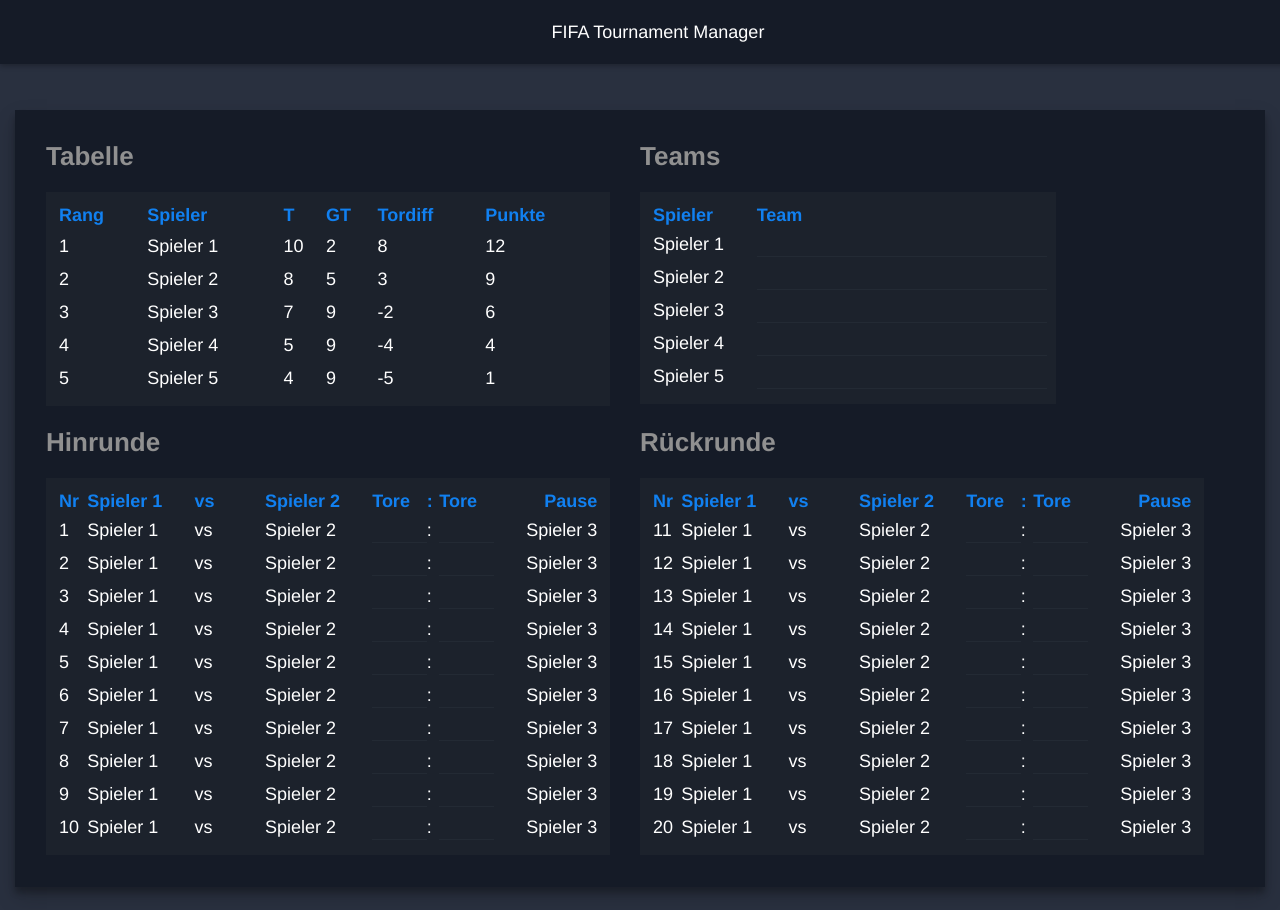
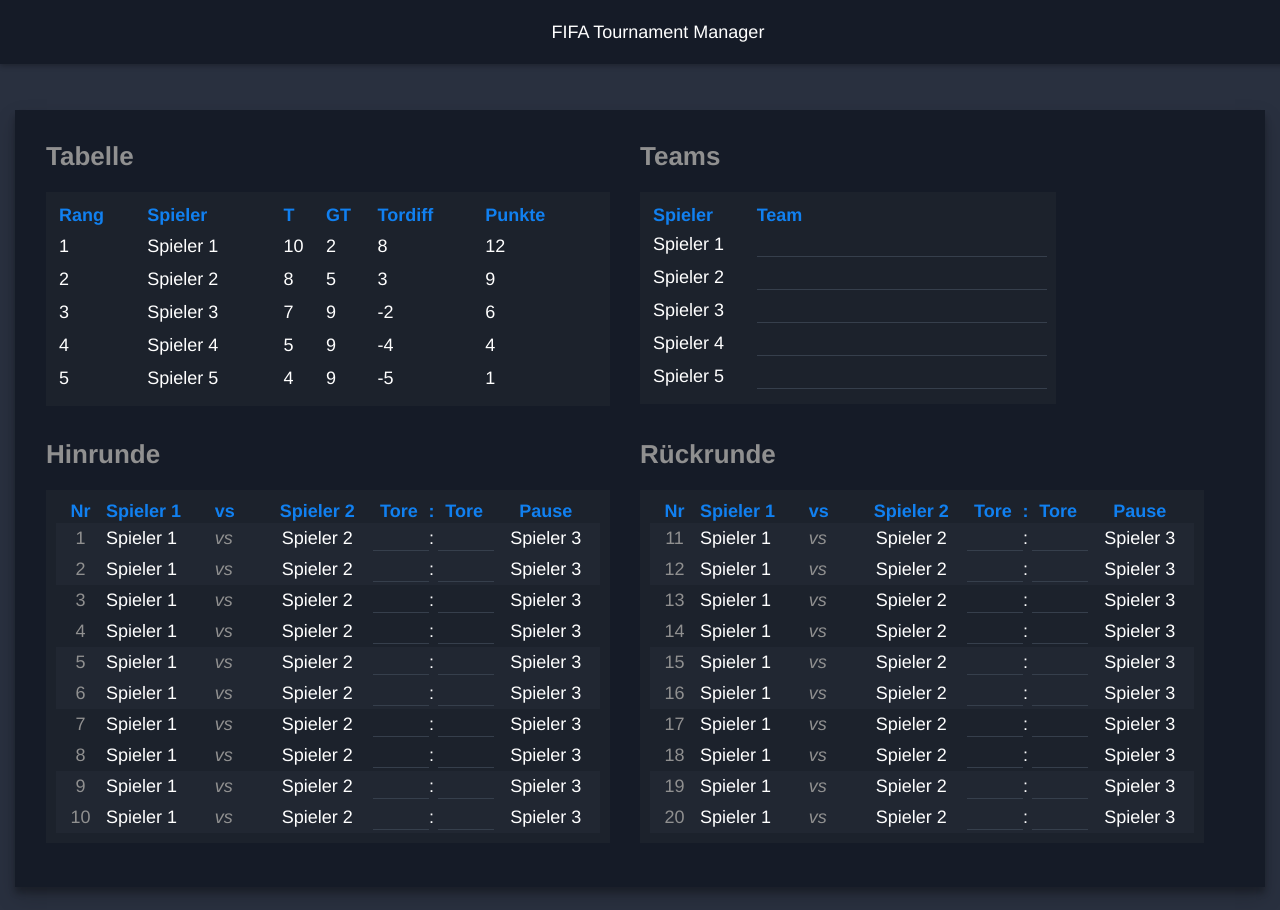
Before and after one commit to beNorthman/FifaTournamentManager, an Angular app: page / in a window 1280 px wide. Built offline with nearby package versions, Linux system fonts and the light colour scheme.

Commit message:
further formatting/styling or the roster tables

```diff
--- a/src/app/tournament/tournament.component.css
+++ b/src/app/tournament/tournament.component.css
@@ -35,10 +35,6 @@
     width: 100%;
 }
 
-.table-input-roster {
-    width: 100%;
-}
-
 .tournament-table{
     background: #1c222c;
     padding: 10px;
@@ -63,42 +59,84 @@ table.tournament-table th {
     width: 70%;
 }
 
+/*----------------roster-table-styling START--------------*/
 .roster-table {
     width: 95%;
+    border-spacing: 0;
+}
+
+.table-input-roster {
+    width: 100%;
+    text-align: center;
+}
+
+table.roster-table tr:nth-child(2),
+table.roster-table tr:nth-child(3),
+table.roster-table tr:nth-child(6),
+table.roster-table tr:nth-child(7),
+table.roster-table tr:nth-child(10),
+table.roster-table tr:nth-child(11)
+{
+    background-color: #212732;
 }
 
 table.roster-table th:nth-child(1) {
-    width: 5%;
+    width: 9%;
+    text-align: center;
 }
+
+table.roster-table tr>td:nth-child(1) {
+    color: #909090;
+    text-align: center;
+}
+
 table.roster-table th:nth-child(2) {
     width: 20%;
 }
 
 table.roster-table th:nth-child(3) {
-    width: 13%;
+    width: 9%;
+}
+
+table.roster-table tr>td:nth-child(3) {
+    font-style: italic;
+    color: #909090;
 }
 
 table.roster-table th:nth-child(4) {
     width: 20%;
+    text-align: center;
+}
+
+table.roster-table tr>td:nth-child(4) {
+    text-align: center;
 }
 
 table.roster-table th:nth-child(5) {
     width: 10%;
+    text-align: center;
 }
 
 table.roster-table th:nth-child(6) {
     width: 2%;
+    text-align: center;
+}
+
+table.roster-table tr>td:nth-child(6) {
+    text-align: center;
 }
 
 table.roster-table th:nth-child(7) {
     width: 10%;
+    text-align: center;
 }
 
 table.roster-table th:nth-child(8) {
     width: 20%;
-    text-align: right;
+    text-align: center;
 }
 
 table.roster-table tr>td:nth-child(8) {
-    text-align: right;
+    text-align: center;
 }
+/*----------------roster-table-styling END----------------*/
--- a/src/styles.css
+++ b/src/styles.css
@@ -19,7 +19,7 @@ input {
     display: block;
     border:none;
     background: none;
-    border-bottom:1px solid #232a34;
+    border-bottom:1px solid #363f4c;
 
     color: #fff;
     font-size: 18px;
```
